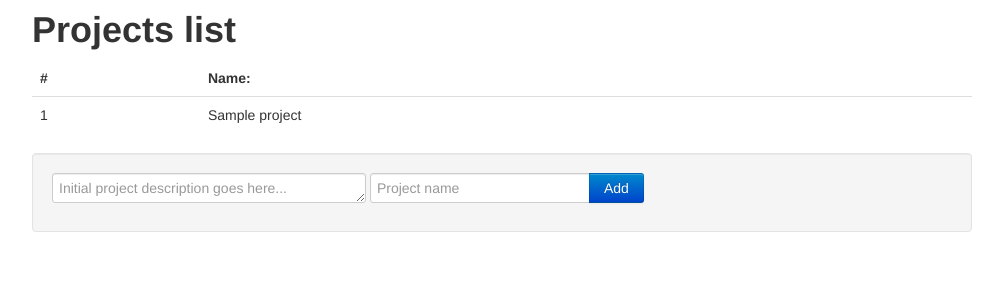
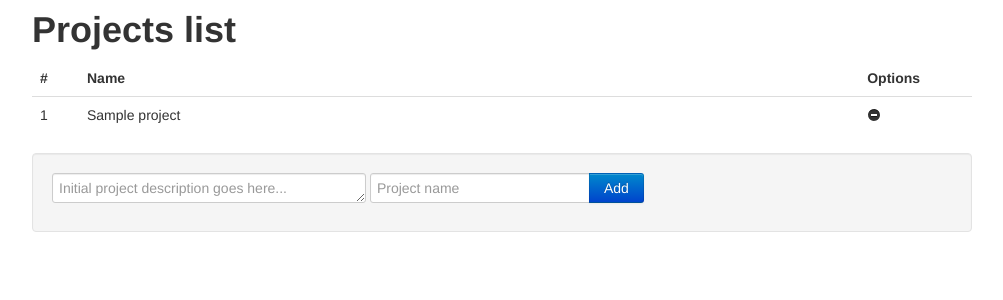
Before and after one commit to ruyadorno/estimate, a Django app: page /stories/ in a window 1280 px wide. Shown: the top 300 px of the page, without its empty margins (138-1141 px from the left). Run offline with Django 3.2, Linux system fonts and the light colour scheme; tables that the repository leaves empty hold one stand-in row (values such as "Sample post"); some libraries are stand-ins or nearby versions.

Commit message:
Created interface to remove projects

```diff
--- a/estimate/templates/base.html
+++ b/estimate/templates/base.html
@@ -10,5 +10,22 @@
 		</div>
 		<script src="//ajax.googleapis.com/ajax/libs/jquery/1.7.1/jquery.min.js"></script>
 		<script src="{{ STATIC_URL }}/bootstrap.min.js"></script>
+		<script>
+			function main(){
+				$('.toggle-options').click(onToggleOptions);
+			}
+			function onToggleOptions(e){
+				if($(e.currentTarget).find('i').hasClass('icon-minus-sign')){
+					$(e.currentTarget.parentNode).find('form').animate({width:80});
+					$(e.currentTarget).find('i').removeClass('icon-minus-sign')
+					$(e.currentTarget).find('i').addClass('icon-remove-sign')
+				} else {
+					$(e.currentTarget.parentNode).find('form').animate({width:0});
+					$(e.currentTarget).find('i').removeClass('icon-remove-sign')
+					$(e.currentTarget).find('i').addClass('icon-minus-sign')
+				}
+			}
+			$(main);
+		</script>
 	</body>
 </html>
--- a/stories/templates/index.html
+++ b/stories/templates/index.html
@@ -3,10 +3,9 @@
 {% block content %}
 <h1>Projects list</h1>
 <table class="table">
-<thead><tr><th>#</th><th>Name:</th></tr></thead>
+	<thead><tr><th>#</th><th>Name</th><th>Options</th></tr></thead>
 {% for project in projects %}
-<tr><td>{{ project.id }}</td><td>{{ project.name }}</td></tr>
-{% endfor %}
+<tr><td width="5%">{{ project.id }}</td><td>{{ project.name }}</td><td width="12%" style="position:relative"><a class="toggle-options" href="#"><i class="icon-minus-sign"></i></a><form action="remove" method="post" style="position:absolute;top:3px;left:30px;width:0px;overflow:hidden"><input class="btn btn-danger" type="submit" value="Delete"/></form></td></tr> {% endfor %}
 </table>
 <div class="well">
 	{% if form.errors %}
```
